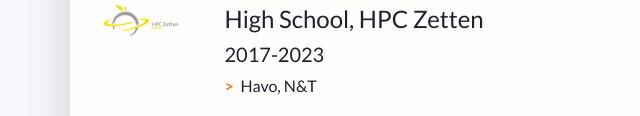
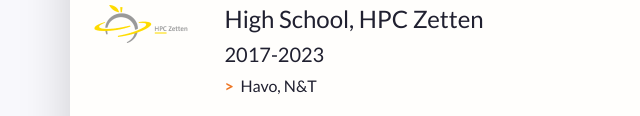
Before and after one commit to TessvanDalsen/buas, a plain HTML site: page index.html in a window 1280 px wide. Shown: the part 684-800 px from the top of the page, 0-640 px from the left. Drawn offline with nearby package versions, Linux system fonts and the light colour scheme.

Commit message:
size logo hpc

```diff
--- a/index.html
+++ b/index.html
@@ -138,7 +138,7 @@
               <!-- 2nd item in education -->
               <li class="biography-item row mb-2">
                 <div class="logo-container col-3 col-sm-2 col-md-3 col-lg-2">
-                  <img class="biography-logo mw-100 d-block mx-auto" src="images/schools/logo.png" alt="School logo" width="80">
+                  <img class="biography-logo mw-100 d-block mx-auto" src="images/schools/logo.png" alt="School logo" width="100">
                 </div>
                 <div class="biography-contents col-9 col-sm-10 col-md-9 col-lg-10">
                   <h4>High School, HPC Zetten</h4>
```
